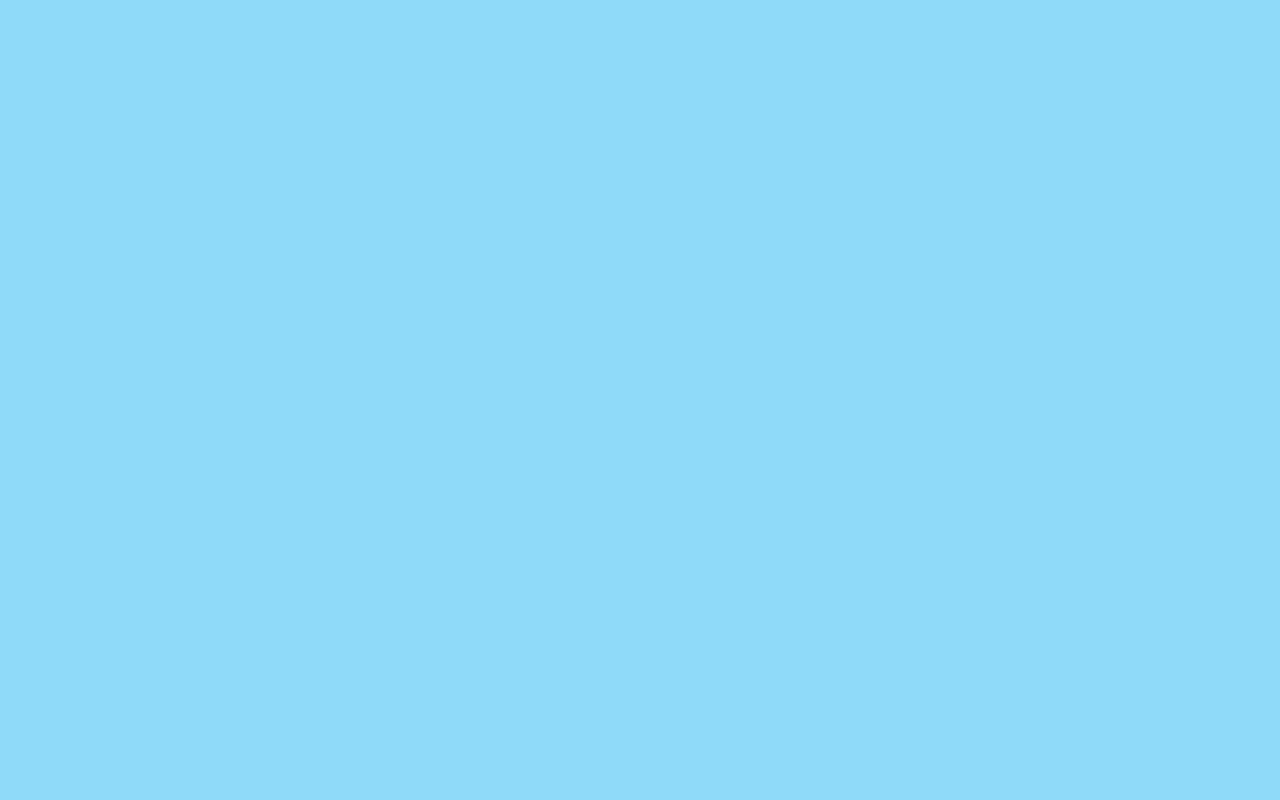
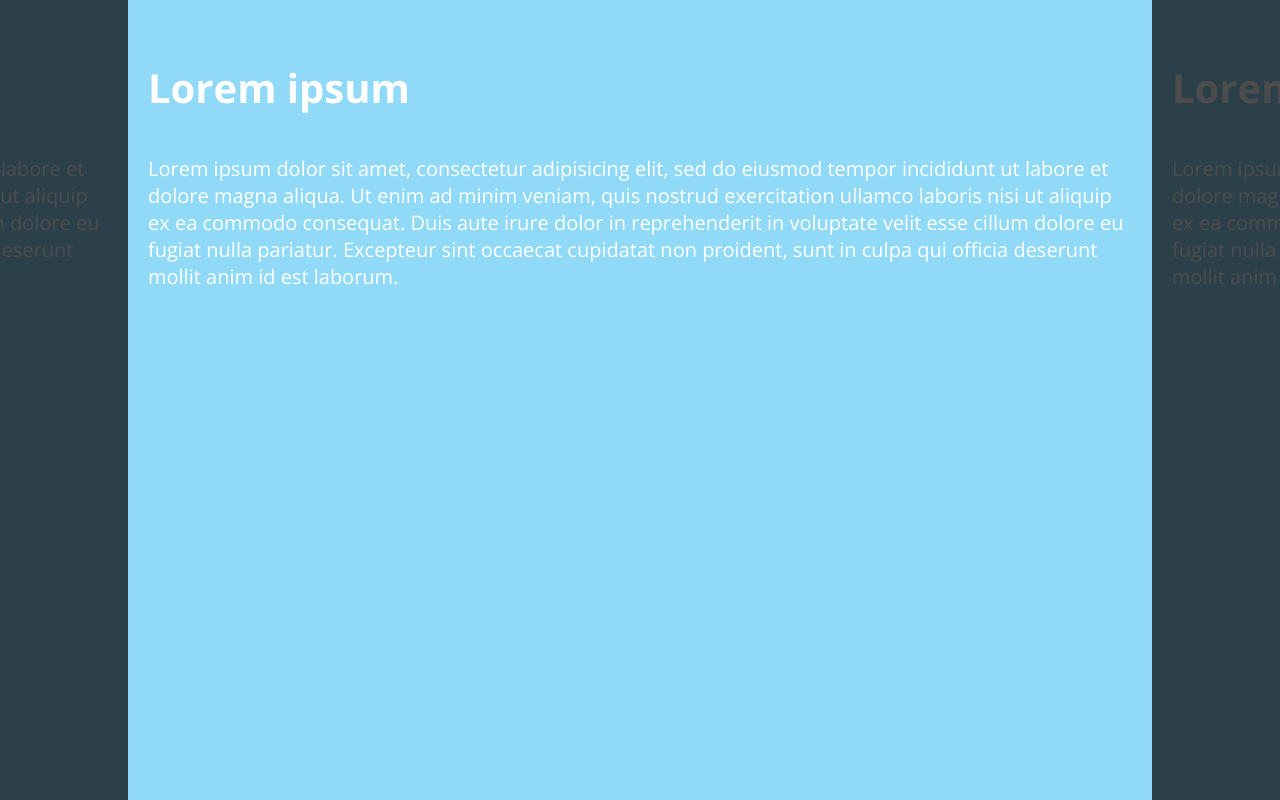
Before and after one commit to Naviis/TouchNav-Tutorial, a website: page index.html in a window 1280 px wide. Drawn offline with nearby package versions, Linux system fonts and the light colour scheme.

Commit message:
Add some css

```diff
--- a/css/style.css
+++ b/css/style.css
@@ -1,3 +1,55 @@
 body{
-	background: #90d9f7 ;
+	padding: 0;
+	margin: 0;
+	background: #90d9f7;
+	font-family: "Open Sans";
+	font-size: 20px;
 }
+
+*{box-sizing: border-box;}
+
+.wrapper{
+	position: relative;
+	min-height: 100%;
+	width: 100%;
+	overflow-x: hidden;
+}
+
+.mask{
+	position: fixed;
+	top: 0;
+	width: 10%;
+	height: 100%;
+	background: rgba(0,0,0,.7);
+	z-index: 10;
+}
+
+.mask-right{right:0;}
+.mask-left{left:0;}
+
+article{
+	position: absolute;
+	min-height: 100%;
+	width: 80%;
+	padding: 20px;
+
+	color: #fff;
+
+	transition: all ease .3s;
+}
+
+article.main{
+	left: 10%;
+}
+
+article.previous{
+	left: -70%;
+}
+
+article.next{
+	left: 90%;
+}
+
+article h3{
+	font-size: 40px;
+}
--- a/index.html
+++ b/index.html
@@ -4,8 +4,46 @@
 	<meta charset="UTF-8">
 	<title></title>
 	<link rel="stylesheet" href="css/style.css" type="text/css"/>
+	<link href='http://fonts.googleapis.com/css?family=Open+Sans:300,700' rel='stylesheet' type='text/css'>
 </head>
 <body>
 
+	<div class="wrapper">
+
+		<div class="mask mask-right"></div>
+		<div class="mask mask-left"></div>
+
+		<article class="previous">
+			<h3>Lorem ipsum</h3>
+			<p>
+				Lorem ipsum dolor sit amet, consectetur adipisicing elit, sed do eiusmod
+				tempor incididunt ut labore et dolore magna aliqua. Ut enim ad minim veniam,
+				quis nostrud exercitation ullamco laboris nisi ut aliquip ex ea commodo
+				consequat. Duis aute irure dolor in reprehenderit in voluptate velit esse
+				cillum dolore eu fugiat nulla pariatur. Excepteur sint occaecat cupidatat non
+				proident, sunt in culpa qui officia deserunt mollit anim id est laborum.</p>
+		</article>
+		<article class="main">
+			<h3>Lorem ipsum</h3>
+			<p>
+				Lorem ipsum dolor sit amet, consectetur adipisicing elit, sed do eiusmod
+				tempor incididunt ut labore et dolore magna aliqua. Ut enim ad minim veniam,
+				quis nostrud exercitation ullamco laboris nisi ut aliquip ex ea commodo
+				consequat. Duis aute irure dolor in reprehenderit in voluptate velit esse
+				cillum dolore eu fugiat nulla pariatur. Excepteur sint occaecat cupidatat non
+				proident, sunt in culpa qui officia deserunt mollit anim id est laborum.</p>
+		</article>
+		<article class="next">
+			<h3>Lorem ipsum</h3>
+			<p>
+				Lorem ipsum dolor sit amet, consectetur adipisicing elit, sed do eiusmod
+				tempor incididunt ut labore et dolore magna aliqua. Ut enim ad minim veniam,
+				quis nostrud exercitation ullamco laboris nisi ut aliquip ex ea commodo
+				consequat. Duis aute irure dolor in reprehenderit in voluptate velit esse
+				cillum dolore eu fugiat nulla pariatur. Excepteur sint occaecat cupidatat non
+				proident, sunt in culpa qui officia deserunt mollit anim id est laborum.</p>
+		</article>
+	</div>
+
 </body>
 </html>
```
Also changed, not shown: GruntFile.js (renamed from gruntFile.js).
